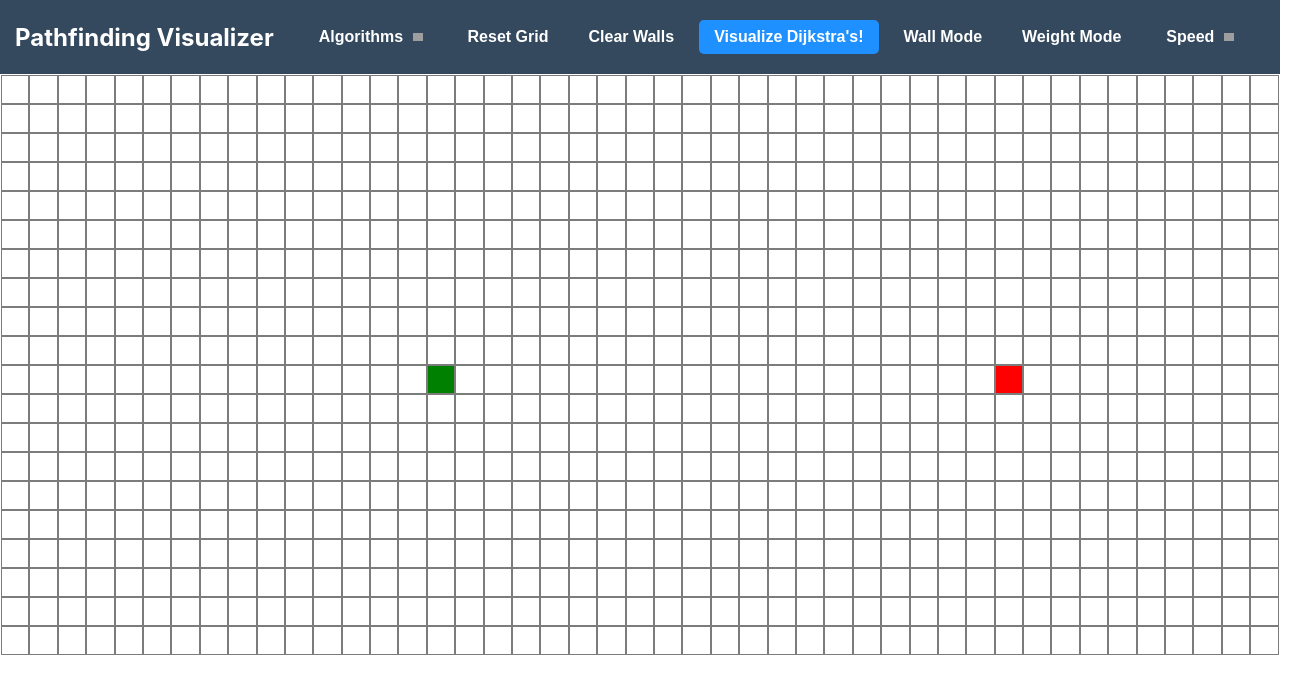
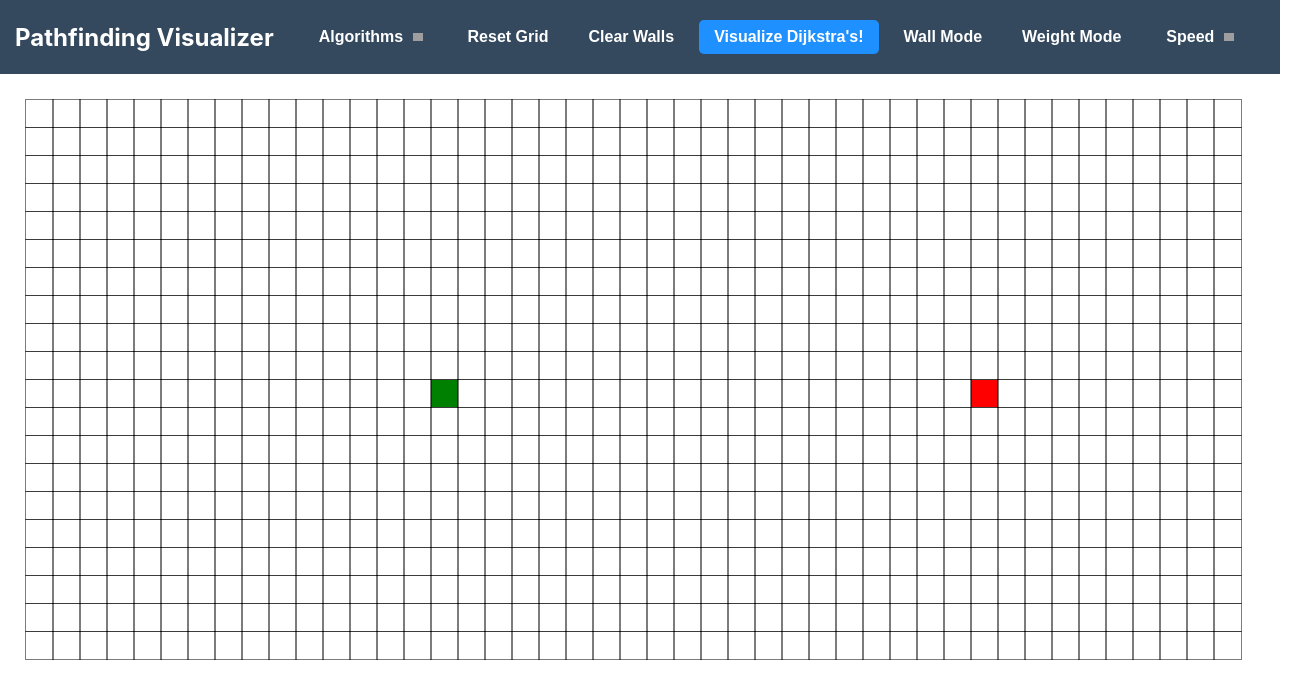
Before and after one commit to ChristopherChau/PathFindingVisualizer, a React (Create React App) app: page / in a window 1280 px wide. Shown: the top 694 px of the page, 1306 px wide, since content can reach past the window. Built offline with nearby package versions, Linux system fonts and the light colour scheme; grey boxes are pictures that could not be loaded.

Commit message:
We are now able to move the start and end nodes and the algorithm starts from there

```diff
--- a/src/PathFindingVisualizer/PathFindingVisualizer.jsx
+++ b/src/PathFindingVisualizer/PathFindingVisualizer.jsx
@@ -8,11 +8,11 @@ import Navbar from "./components/Navbar";
 import "./styles/navBar.css";
 import "./styles/grid.css";
 import {
-  FINISH_NODE_ROW,
-  FINISH_NODE_COL,
-  START_NODE_ROW,
-  START_NODE_COL,
-  initializeGrid,
+  // FINISH_NODE_ROW,
+  // FINISH_NODE_COL,
+  // START_NODE_ROW,
+  // START_NODE_COL,
+  // initializeGrid,
   getNewGridWithWall,
   getNewGridWithWeight,
 } from "./grid/helper";
@@ -26,7 +26,41 @@ const PathFindingVisualizer = () => {
   const [algorithmDone, setAlgorithmDone] = useState(false);
   const [animationIds, setAnimationIds] = useState([]);
   const [isAnimating, setIsAnimating] = useState(false);
+  const [draggingNode, setDraggingNode] = useState(null);
+  const [startNode, setStartNode] = useState({ row: 10, col: 15 });
+  const [finishNode, setFinishNode] = useState({ row: 10, col: 35 });
 
+  // let FINISH_NODE_ROW = 10;
+  // let FINISH_NODE_COL = 35;
+  // let START_NODE_ROW = 10;
+  // let START_NODE_COL = 15;
+
+  useEffect(() => {
+    initializeGrid();
+  }, []); // Empty dependency array ensures this runs only once
+
+  const initializeGrid = () => {
+    return Array.from({ length: 20 }, (_, row) =>
+      Array.from({ length: 45 }, (_, col) =>
+        createNode(row, col)
+      )
+    );
+  };
+
+
+  const createNode = (row, col) => {
+    return {
+      row,
+      col,
+      isStart: row === startNode.row && col === startNode.col,
+      isFinish: row === finishNode.row && col === finishNode.col,
+      distance: Infinity,
+      isVisited: false,
+      isWall: false,
+      previousNode: null,
+      weight: 1,
+    };
+  };
 
   let reset = false;
   let pathFound = false;
@@ -73,15 +107,10 @@ const PathFindingVisualizer = () => {
   }, [resetGrid]);
 
   const handleMouseDown = (row, col) => {
-    if (isAnimating) return; // Prevent interaction during animation
-    if (pathFound) {
-      pathFound = false;
-      resetPath();
-    }
-
     const node = nodes[row][col];
-    if (node.isStart || node.isFinish) return; // Prevent modification
-
+    if (node.isStart || node.isFinish) {
+      setDraggingNode(node.isStart ? "start" : "finish");
+    } else {
       let newGrid;
       if (currentMode === "weightMode") {
         newGrid = getNewGridWithWeight(nodes, row, col);
@@ -89,14 +118,40 @@ const PathFindingVisualizer = () => {
         newGrid = getNewGridWithWall(nodes, row, col);
       }
       setNodes(newGrid);
+    }
     setMouseIsPressed(true);
   };
 
-  const handleMouseEnter = (row, col) => {
-    if (isAnimating || !mouseIsPressed) return; // Prevent interaction during animation
+  const handleMouseMove = (row, col) => {
+    if (!mouseIsPressed) return;
+
     const node = nodes[row][col];
+    if (draggingNode) {
       if (node.isStart || node.isFinish) return;
 
+      const newGrid = nodes.map((r) =>
+        r.map((node) => ({
+          ...node,
+          isStart: draggingNode === "start" ? false : node.isStart,
+          isFinish: draggingNode === "finish" ? false : node.isFinish,
+        }))
+      );
+
+      newGrid[row][col] = {
+        ...newGrid[row][col],
+        isStart: draggingNode === "start",
+        isFinish: draggingNode === "finish",
+      };
+
+      setNodes(newGrid);
+
+      if (draggingNode === "start") {
+        setStartNode({ row, col });
+      } else if (draggingNode === "finish") {
+        setFinishNode({ row, col });
+      }
+    } else {
+      if (node.isStart || node.isFinish) return;
       let newGrid;
       if (currentMode === "weightMode") {
         newGrid = getNewGridWithWeight(nodes, row, col);
@@ -104,11 +159,17 @@ const PathFindingVisualizer = () => {
         newGrid = getNewGridWithWall(nodes, row, col);
       }
       setNodes(newGrid);
+    }
+  };
+
+  const handleMouseEnter = (row, col) => {
+    if (!mouseIsPressed) return;
+    handleMouseMove(row, col);
   };
 
   const handleMouseUp = () => {
-    if (isAnimating) return; // Prevent interaction during animation
     setMouseIsPressed(false);
+    setDraggingNode(null);
   };
 
   const animateAlgorithm = (visitedNodesInOrder) => {
@@ -161,30 +222,36 @@ const PathFindingVisualizer = () => {
     reset = false;
 
     resetPath(); // Reset the grid
+
+    // Ensure nodes are properly initialized
+    if (!nodes || nodes.length === 0) {
+      console.error("Nodes are not initialized");
+      return;
+    }
+
     let visitedNodesInOrder;
-    const startNode = nodes[START_NODE_ROW][START_NODE_COL];
-    const finishNode = nodes[FINISH_NODE_ROW][FINISH_NODE_COL];
+    const startNodeObj = nodes[startNode.row][startNode.col];
+    const finishNodeObj = nodes[finishNode.row][finishNode.col];
 
     if (currentAlg === "Dijkstra's") {
-      startNode.distance = 0;
-      visitedNodesInOrder = minHeapDijkstra(nodes, startNode, finishNode);
+      startNodeObj.distance = 0;
+      visitedNodesInOrder = minHeapDijkstra(nodes, startNodeObj, finishNodeObj);
     } else if (currentAlg === "BFS") {
-      visitedNodesInOrder = bfs(nodes, startNode, finishNode);
+      visitedNodesInOrder = bfs(nodes, startNodeObj, finishNodeObj);
     } else if (currentAlg === "DFS") {
-      visitedNodesInOrder = dfs(nodes, startNode, finishNode);
+      visitedNodesInOrder = dfs(nodes, startNodeObj, finishNodeObj);
     }
 
     setIsAnimating(true); // Disable grid interactions
 
     await animateAlgorithm(visitedNodesInOrder);
 
-    const finalPath = getFinalPath(nodes[FINISH_NODE_ROW][FINISH_NODE_COL]);
+    const finalPath = getFinalPath(nodes[finishNode.row][finishNode.col]);
     await animateFinalPath(finalPath);
 
     setIsAnimating(false); // Re-enable grid interactions
     pathFound = true;
   };
-
 
   const handleGridClick = () => {
     if (pathFound) {
@@ -205,25 +272,22 @@ const PathFindingVisualizer = () => {
         setSpeed={setIntervalDelay}
         isDisabled={isAnimating} // Add this prop
       />
-      <div className="grid-container" onClick={handleGridClick}>
-        <table className="grid">
-          <tbody>
-            {nodes.map((row, rowIndex) => (
-              <tr key={rowIndex}>
+      <div className="grid" onClick={handleGridClick}>
+        {nodes?.map((row, rowIndex) => (
+          <div key={rowIndex}>
             {row.map((node, nodeIndex) => (
               <Node
-                    key={nodeIndex}
+                key={`${node.row}-${node.col}`}
                 {...node}
                 mouseIsPressed={mouseIsPressed}
                 onMouseDown={() => handleMouseDown(node.row, node.col)}
                 onMouseEnter={() => handleMouseEnter(node.row, node.col)}
                 onMouseUp={handleMouseUp}
+                onMouseMove={() => handleMouseMove(node.row, node.col)} // Add this line
               />
             ))}
-              </tr>
+          </div>
         ))}
-          </tbody>
-        </table>
       </div>
     </div>
   );
--- a/src/PathFindingVisualizer/grid/helper.jsx
+++ b/src/PathFindingVisualizer/grid/helper.jsx
@@ -1,37 +1,37 @@
 /* eslint-disable no-unused-vars */
-let FINISH_NODE_ROW = 10;
-let FINISH_NODE_COL = 35;
-let START_NODE_ROW = 10;
-let START_NODE_COL = 15;
+// let FINISH_NODE_ROW = 10;
+// let FINISH_NODE_COL = 35;
+// let START_NODE_ROW = 10;
+// let START_NODE_COL = 15;
 
-const initializeGrid = () => {
-  const grid = [];
-  for (let row = 0; row < 20; row++) {
-    const currentRow = [];
-    for (let col = 0; col < 45; col++) {
-      currentRow.push(createNode(row, col));
-    }
-    grid.push(currentRow);
-  }
-  return grid;
-}
+// const initializeGrid = () => {
+//   const grid = [];
+//   for (let row = 0; row < 20; row++) {
+//     const currentRow = [];
+//     for (let col = 0; col < 45; col++) {
+//       currentRow.push(createNode(row, col));
+//     }
+//     grid.push(currentRow);
+//   }
+//   return grid;
+// }
 
-const createNode = (row, col) => {
-  return {
-    col,
-    row,
-    isStart: row === START_NODE_ROW && col === START_NODE_COL,
-    isFinish: row === FINISH_NODE_ROW && col === FINISH_NODE_COL,
-    distance: Infinity,
-    euclideanDist: Infinity, //actually supposed to set this distance right away, do not keep it as inifnity. might have to include this somewhere else but it should be fine
-    visited: false,
-    previousNode: null,
-    isVisitedAgain: false,
-    isFinal: false,
-    isWall: false,
-    isWeight: false,
-  };
-}
+// const createNode = (row, col) => {
+//   return {
+//     col,
+//     row,
+//     isStart: row === START_NODE_ROW && col === START_NODE_COL,
+//     isFinish: row === FINISH_NODE_ROW && col === FINISH_NODE_COL,
+//     distance: Infinity,
+//     euclideanDist: Infinity, //actually supposed to set this distance right away, do not keep it as inifnity. might have to include this somewhere else but it should be fine
+//     visited: false,
+//     previousNode: null,
+//     isVisitedAgain: false,
+//     isFinal: false,
+//     isWall: false,
+//     isWeight: false,
+//   };
+// }
 
 const getNewGridWithWall = (grid, row, col) => {
     const newGrid = grid.slice();
@@ -59,12 +59,12 @@ const getNewGridWithWeight = (grid, row, col) => {
 }
 
 export {
-  FINISH_NODE_ROW,
-  FINISH_NODE_COL,
-  START_NODE_ROW,
-  START_NODE_COL,
-  initializeGrid,
-  createNode,
+//   FINISH_NODE_ROW,
+//   FINISH_NODE_COL,
+//   START_NODE_ROW,
+//   START_NODE_COL,
+//   initializeGrid,
+//   createNode,
   getNewGridWithWall,
   getNewGridWithWeight,
 };
--- a/src/PathFindingVisualizer/styles/grid.css
+++ b/src/PathFindingVisualizer/styles/grid.css
@@ -3,12 +3,5 @@
     gap: 1px; /* Space between nodes */
     width: 100%; /* Adjust to the container's width */
     height: 100%; /* Adjust to the container's height */
+    margin: 1.6rem;
   }
-
-
-.grid-container{
-    display: flex;
-    justify-content: center;
-    align-items: center;
-
-}
--- a/src/PathFindingVisualizer/styles/navBar.css
+++ b/src/PathFindingVisualizer/styles/navBar.css
@@ -4,7 +4,7 @@
     align-items: center;
     justify-content: flex-start;
     background-color: #34495e;
-    width: 100%;
+    width: 100vw;
     box-sizing: border-box;
     padding: 10px 15px;
     position: relative; /* Ensures dropdowns are positioned correctly */
```
Lines whose indentation alone changed are shown as unchanged.
